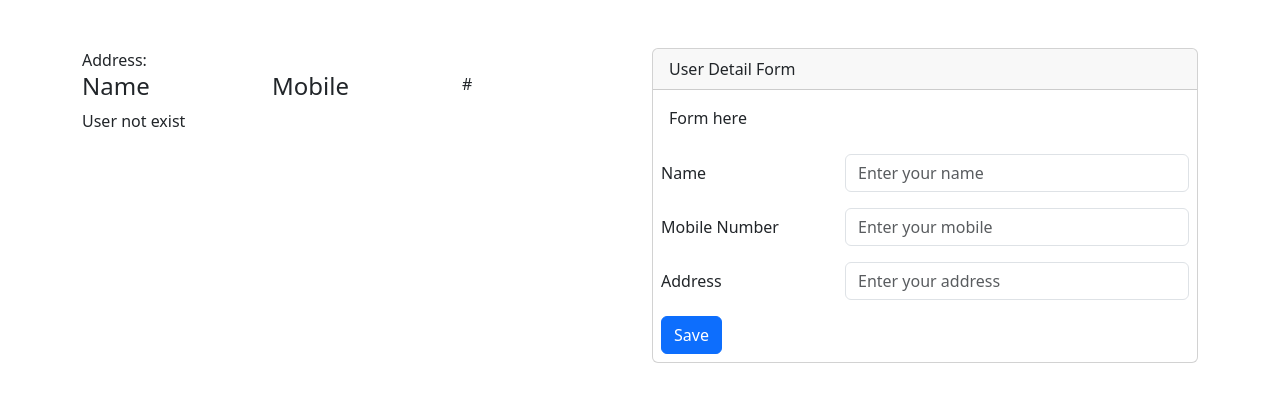
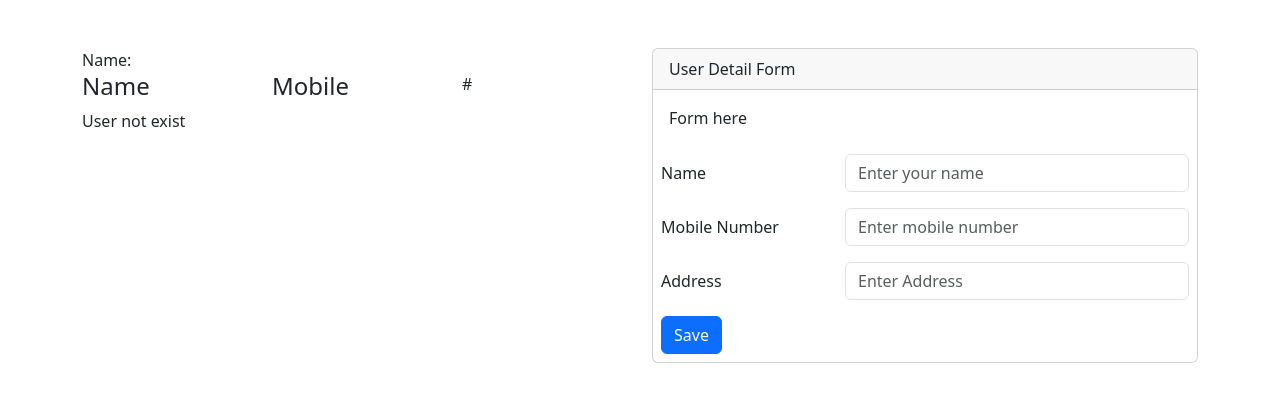
Before and after one commit to vijaychouhan-rails/demo-class, a Next.js app: page /users in a window 1280 px wide. Shown: the top 402 px of the page. Built offline with nearby package versions, Linux system fonts and the light colour scheme.

Commit message:
Formik form and Yup

```diff
--- a/package.json
+++ b/package.json
@@ -10,10 +10,12 @@
   },
   "dependencies": {
     "bootstrap": "^5.3.2",
+    "formik": "^2.4.5",
     "next": "14.0.1",
     "react": "^18",
     "react-bootstrap": "^2.9.1",
-    "react-dom": "^18"
+    "react-dom": "^18",
+    "yup": "^1.3.2"
   },
   "devDependencies": {
     "eslint": "^8",
--- a/pages/users/index.js
+++ b/pages/users/index.js
@@ -1,67 +1,133 @@
 import React, { useRef, useState } from "react";
 import { Button, Card, Col, Container, Form, Row } from "react-bootstrap";
+import {Formik} from 'formik';
+import * as yup from 'yup';
+
 import UserList from "./userList";
 
-const initialFormValues = {};
+const initialFormValues = {name: '', mobileNo: '', address: ''};
 
 function User() {
-  const [formData, setFormData] = useState(initialFormValues);
   const [users, setUsers] = useState([]);
-  const [formErrors, setFormErrors] = useState({});
-
+  const [sumResult, setSumResult] = useState();
   const formRef = useRef();
 
-  const handleChange = (e) => {
-    setFormData({
-      ...formData,
-      [e.target.name]: e.target.value,
-    });
+  const callApi = () => {
+    return new Promise(function(resolve, reject) {
+      setTimeout(() => {
+        resolve({success: true})
+      }, 2000)
+    })
+    // return myPromise;
+  }
+
+  const handleSubmitForm = (values, actions) => {
+    // const current = formRef.current;
+    // debugger;
+    // console.log("===formRef====", formRef.current);
+    callApi().then((res) => {
+      if (res.success) {
+        setUsers([...users, values]); //Set users
+        actions.resetForm();
+      }
+    })
+
+    // actions.resetForm();
+    // //   formRef.current.reset(); //Reset the form
+
+    // setUsers([...users, values]); //Set users
+    //   // setFormData(initialFormValues);
+    //   setFormData({ ...initialFormValues }); // state reset
+    // }
   };
 
-  const checkFormValidation = () => {
-    const errors = {};
-    if (formData.name == "" || formData.name == null) {
-      errors.name = "Name is required";
-    } else if (formData.name.length <= 2) {
-      errors.name = "Enter at-least 3 or more characters";
-    }
-    return errors;
-  };
+  // const myPromise = new Promise((resolve, reject) => {
+  //   setTimeout(() => {
+  //     const randomNumber = Math.random();
 
-  const handleSubmitForm = (e) => {
-    e.preventDefault(); // Stop to reload the page.
+  //     if (randomNumber > 0.5) {
+  //       resolve('Operation succeeded: ' + randomNumber);
+  //     } else {
+  //       reject('Operation failed: ' + randomNumber);
+  //     }
+  //   }, 1000);
+  // });
 
-    const errors = checkFormValidation();
+  // // Handling the promise
+  // myPromise.then((result) => {
+  //   console.log(result); // Operation succeeded: [randomNumber]
+  // }).catch((error) => {
+  //   console.error(error); // Operation failed: [randomNumber]
+  // });
 
-    setFormErrors(errors);
+  const validationSchema = yup.object().shape({
+    name: yup.string().required().min(2).max(20),
+  });
 
-    if (Object.keys(errors).length == 0) {
-      formRef.current.reset(); //Reset the form
+  // const sum = (num1, num2) => {
+  //   let r = null;
 
-      setUsers([...users, formData]); //Set users
-      // setFormData(initialFormValues);
-      setFormData({ ...initialFormValues }); // state reset
-    }
-  };
 
-  console.log(
-    "===formErrors.name===",
-    !!formErrors.name,
-    formErrors.name !== undefined && !!formErrors.name
-  );
+  //   let myPromise = new Promise(function(resolve, reject) {
+
+  //     setTimeout(() => {
+  //       console.log("===5 second is over===");
+  //       r = (num1 + num2)
+
+  //       if (r < 0) {
+  //         reject("Sum can not be negative");
+  //       }
+  //       resolve(r);
+  //     }, 2000);
+
+  //   });
+
+
+
+  //   return myPromise;
+  // }
+
+  // const performOperation = () => {
+  //   sum(10, 20).then((res) => {
+  //     console.log("====result=====", res);
+  //     setSumResult(res);
+  //   })
+  // }
+
+  // const performFailOperation = () => {
+  //   sum(10, -20).then((res) => {
+  //     console.log("====result=====", res);
+  //     setSumResult(res);
+  //   }).catch((err) => {
+  //     alert(err);
+  //   })
+  // }
+
   return (
     <Container>
       <Row className="justify-content-md-center mt-5">
         <Col xs lg="6">
-          Address: {formData.address}
+          Name: {formRef.current?.values?.name}
           <UserList users={users} setUsers={setUsers} />
         </Col>
+        {/* <h3>{sumResult}</h3>
+        <button onClick={performOperation}>Sum</button>
+        <button onClick={performFailOperation}>Sum Failed</button> */}
 
         <Col xs lg="6">
           <Card className="">
             <Card.Header>User Detail Form</Card.Header>
             <Card.Body>Form here</Card.Body>
-            <Form className="p-2" onSubmit={handleSubmitForm} ref={formRef}>
+            <Formik
+              innerRef={formRef}
+              validationSchema={validationSchema}
+              onSubmit={handleSubmitForm}
+              initialValues={initialFormValues}
+            >
+              {({ handleSubmit, handleChange, values, touched, errors, isSubmitting }) => {
+                console.log("===isSubmitting===", isSubmitting);
+                return(
+                  <Form className="p-2" onSubmit={handleSubmit}>
                     <Form.Group
                       as={Row}
                       className="mb-3"
@@ -73,14 +139,15 @@ function User() {
                       <Col sm="8">
                         <Form.Control
                           name="name"
+                          value={values.name}
                           placeholder="Enter your name"
                           onChange={handleChange}
                           isInvalid={
-                      formErrors.name !== undefined && !!formErrors.name
+                            touched.name && !!errors.name
                           }
                         />
                         <Form.Control.Feedback type="invalid">
-                    {formErrors.name}
+                          {errors.name}
                         </Form.Control.Feedback>
                       </Col>
                     </Form.Group>
@@ -95,13 +162,16 @@ function User() {
                       <Col sm="8">
                         <Form.Control
                           name="mobileNo"
-                    placeholder="Enter your mobile"
+                          value={values.mobileNo}
+                          placeholder="Enter mobile number"
                           onChange={handleChange}
-                    // isInvalid={true}
+                          isInvalid={
+                            touched.mobileNo && !!errors.mobileNo
+                          }
                         />
-                  {/* <Form.Control.Feedback type="invalid">
-                    Mobile Number is invalid
-                  </Form.Control.Feedback> */}
+                        <Form.Control.Feedback type="invalid">
+                          {errors.mobileNo}
+                        </Form.Control.Feedback>
                       </Col>
                     </Form.Group>
                     <Form.Group
@@ -115,19 +185,24 @@ function User() {
                       <Col sm="8">
                         <Form.Control
                           name="address"
-                    placeholder="Enter your address"
+                          value={values.address}
+                          placeholder="Enter Address"
                           onChange={handleChange}
-                    // isInvalid={true}
+                          isInvalid={
+                            touched.address && !!errors.address
+                          }
                         />
-                  {/* <Form.Control.Feedback type="invalid">
-                    Please choose a username.
-                  </Form.Control.Feedback> */}
+                        <Form.Control.Feedback type="invalid">
+                          {errors.address}
+                        </Form.Control.Feedback>
                       </Col>
                     </Form.Group>
-              <Button variant="primary" type="submit">
-                Save
+                    <Button variant="primary" type="submit" disabled={isSubmitting}>
+                      {isSubmitting ? 'Please wait...' : 'Save'}
                     </Button>{" "}
                   </Form>
+              )}}
+            </Formik>
           </Card>
         </Col>
       </Row>
```
Also changed, not shown: 1 other file (tests, documents, lock files or other folders). Lines whose indentation alone changed are shown as unchanged.
